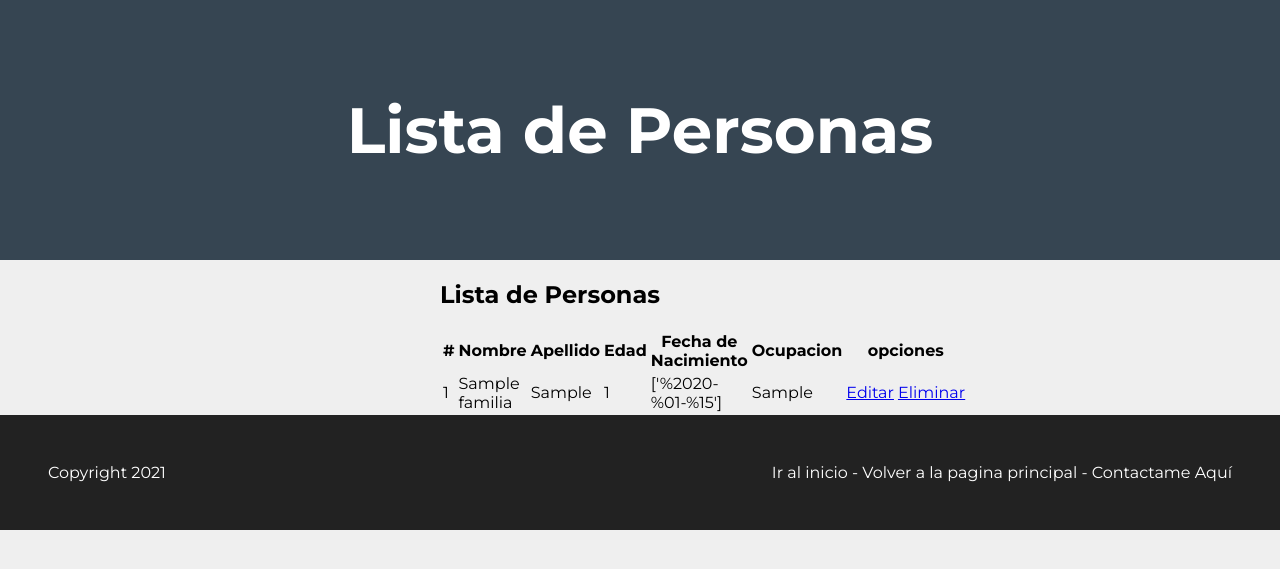
After one commit to RodrigoCmZa/ProyectoPrueba, a Django app: page /AppFamilia/familia/ in a window 1280 px wide. The commit adds this page. Shown: the top 569 px of the page. Run offline with Django 3.2, Linux system fonts and the light colour scheme; tables that the repository leaves empty hold one stand-in row (values such as "Sample post").

Commit message:
Todo listo menos buscador

```diff
--- a/AppFamilia/models.py
+++ b/AppFamilia/models.py
@@ -1,3 +1,4 @@
+from datetime import datetime
 from django.db import models
 
 # Create your models here.
@@ -10,8 +11,6 @@ class Familia(models.Model):
 
     def __str__(self):
         return f'{self.nombre} {self.apellido}'
-
-
 
 class Tareas(models.Model):
     nombre = models.CharField(max_length=30)
@@ -26,7 +25,6 @@ class Tareas(models.Model):
         return f'{self.nombre}'
 
 
-
 class Herramientas(models.Model):
     nombre = models.CharField(max_length=30)
     tipo_de_tarea = models.CharField(max_length=30)
--- a/AppFamilia/urls.py
+++ b/AppFamilia/urls.py
@@ -2,26 +2,26 @@ from django.urls import path
 
 from AppFamilia.views import (
     Inicio,
-    Padres,
-    Hermanos,
-    Abuelos,
     crear_tareas,
     editar_tareas,
     eliminar_tarea,
     mostrar_tarea,
     crear_padres,
+    mostrar_familia,
+    editar_persona,
+    eliminar_persona
 )
 
 # Codigo de Vitor Lira , PrimerMVT - Coder.
 
 urlpatterns = [
     path("", Inicio),
-    path("padres/", Padres),
-    path("padres/crear", crear_padres),
-    path("hermanos/", Hermanos),
-    path("abuelos/", Abuelos),
     path("tarea/", mostrar_tarea, name='mostrar_tareas'),
     path("tarea/crear", crear_tareas, name='crear_tareas'),
     path("tarea/editar/<id>", editar_tareas, name='editar_tareas'),
     path("tarea/eliminar/<id>", eliminar_tarea, name='eliminar_tarea'),
+    path("crear/padres", crear_padres, name="crear_persona"),
+    path("familia/", mostrar_familia, name="mostrar_familia"),
+    path("persona/editar/<id>", editar_persona, name='editar_persona'),
+    path("persona/eliminar/<id>", eliminar_persona, name='eliminar_persona'),
 ]
--- a/AppFamilia/views.py
+++ b/AppFamilia/views.py
@@ -4,6 +4,7 @@ from django.http import HttpResponse
 from django.template import loader
 from AppFamilia.models import Familia, Tareas
 from django.views.decorators.http import require_GET, require_http_methods
+
 
 # Create your views here.
 # Codigo de Vitor Lira , PrimerMVT - Coder.
@@ -15,98 +16,67 @@ def Inicio(request):
     return HttpResponse(documento)
 
 
-@require_GET
-def Padres(request):
-    ctx = {
-        "nombre": "Sara",
-        "apellido": "Goldstein",
-        "edad": 36,
-        "fechaNacimiento": "1986-07-27",
-        "ocupacion": "Enfermera",
-    }
-    return render(request, "padres.html", context=ctx)
+
 
 
 @require_http_methods(["POST", "GET"])
 def crear_padres(request):
+    ctx = {"titulo": "Formulario de Familia"}
     if request.method == "POST":
-        madre = Familia(
-            nombre="Sara",
-            apellido="Goldstein",
-            edad=36,
-            fechaNacimiento="1986-07-27",
-            ocupacion="Enfermera",
+        nombre = request.POST["nombre_familia"]
+        apellido = request.POST["apellido_familia"]
+        edad = request.POST["edad"]
+        fechaNacimiento = request.POST["fechaNacimiento"]
+        ocupacion = request.POST["ocupacion"]
+        persona = Familia.objects.create(
+            nombre = nombre, apellido=apellido,edad=edad,fechaNacimiento=fechaNacimiento,ocupacion=ocupacion
         )
-        plantilla = loader.get_template("padres.html")
-        documentoTexto = {
-            "nombre": madre.nombre,
-            "apellido": madre.apellido,
-            "edad": madre.edad,
-            "fn": madre.fechaNacimiento,
-            "ocupacion": madre.ocupacion,
-        }
-        documento = plantilla.render(documentoTexto)
-        return HttpResponse(documento)
-    return render(request, "formulario_padres.html")
+        persona.save()
+
+        messages.success(request, "Familia: " + nombre + " ¡Guardada con exito!")
+        return redirect("/AppFamilia/familia/")
+    return render(request, "formulario_padres.html", context=ctx)
+
+def mostrar_familia(request):
+    personas = Familia.objects.all()
+    ctx = {
+        "titulo": "Lista de Personas",
+        "personas": personas,
+    }
+
+    return render(request, "familia.html", context=ctx)
+
+@require_http_methods(["POST", "GET"])
+def editar_persona(request, id):
+    persona = Familia.objects.get(id=id)
+
+    ctx = {"persona": persona, "titulo": "Formulario para editar persona"}
+    if request.method == "POST":
+        nombre = request.POST["nombre_familia"]
+        apellido = request.POST["apellido_familia"]
+        edad = request.POST["edad"]
+        fechaNacimiento = request.POST["fechaNacimiento"]
+        ocupacion = request.POST["ocupacion"]
+        persona.nombre = nombre
+        persona.apellido = apellido
+        persona.edad = edad
+        persona.fechaNacimiento = fechaNacimiento
+        persona.ocupacion = ocupacion
+        persona.save()
+        messages.success(
+            request, "Persona:" + nombre + " ¡Persona editada con éxito!"
+        )
+        return redirect("/AppFamilia/familia")
+
+    return render(request, "editar_persona.html", context=ctx)
 
 
-@require_http_methods(["POST", "GET"])
-def Hermanos(request):
-    if request.method == "POST":
-        hermana = Familia(
-            nombre="Martina",
-            apellido="Goldstein",
-            edad=7,
-            fechaNacimiento="2015-01-25",
-            ocupacion="Estudiante",
-        )
-        plantilla = loader.get_template("hermanos.html")
-        documentoTexto = {
-            "nombre": hermana.nombre,
-            "apellido": hermana.apellido,
-            "edad": hermana.edad,
-            "fn": hermana.fechaNacimiento,
-            "ocupacion": hermana.ocupacion,
-        }
-        documento = plantilla.render(documentoTexto)
-        return HttpResponse(documento)
-    return render(request, "hermanos.html")
+def eliminar_persona(request, id):
 
-
-@require_http_methods(["POST", "GET"])
-def Abuelos(request):
-    if request.method == "POST":
-        abuela = Familia(
-            nombre="Maria",
-            apellido="Goldstein",
-            edad=59,
-            fechaNacimiento="1963-02-04",
-            ocupacion="Jubilada",
-        )
-        plantilla = loader.get_template("abuelos.html")
-        documentoTexto = {
-            "nombre": abuela.nombre,
-            "apellido": abuela.apellido,
-            "edad": abuela.edad,
-            "fn": abuela.fechaNacimiento,
-            "ocupacion": abuela.ocupacion,
-        }
-        documento = plantilla.render(documentoTexto)
-        return HttpResponse(documento)
-
-
-# Vista basadas en funciones
-# Vistas basadas en Clases
-
-
-def mostrar_tarea(request):
-    tareas = Tareas.objects.all()
-    ctx = {
-        "titulo": "Lista de tareas",
-        "tareas": tareas,
-    }
-
-    return render(request, "tareas.html", context=ctx)
+    persona = Familia.objects.get(id=id)
+    persona.delete()
+    messages.success(request, "¡Persona eliminada!")
+    return redirect("/AppFamilia/familia")
 
 
 def crear_tareas(request):
@@ -123,6 +93,21 @@ def crear_tareas(request):
         return redirect("/AppFamilia/tarea/")
     return render(request, "formulario_de_tarea.html", context=ctx)
 
+# Vista basadas en funciones
+# Vistas basadas en Clases
+
+
+def mostrar_tarea(request):
+    tareas = Tareas.objects.all()
+    ctx = {
+        "titulo": "Lista de tareas",
+        "tareas": tareas,
+    }
+
+    return render(request, "tareas.html", context=ctx)
+
+
+
 
 @require_http_methods(["POST", "GET"])
 def editar_tareas(request, id):
@@ -131,7 +116,6 @@ def editar_tareas(request, id):
     ctx = {"tarea": tarea, "titulo": "Formulario para editar tareas"}
     if request.method == "POST":
         nombre = request.POST["nombre_tarea"]
-        print("Hola mundo")
         responsable = request.POST["responsable"]
         tarea.nombre = nombre
         tarea.responsables = responsable
--- /dev/null
+++ b/mvt/Templates/familia.html
@@ -0,0 +1,51 @@
+{% extends '_base.html' %}
+{% load static %}
+
+{% block title %}
+
+    {{titulo}}
+
+{% endblock %}
+
+
+
+
+{% block body %}
+
+<div class="">
+    <h2>Lista de Personas</h2>
+    <div class="">
+        <table class="">
+            <thead class="">
+                <tr class="">
+                    <th>#</th>
+                    <th>Nombre</th>
+                    <th>Apellido</th>
+                    <th>Edad</th>
+                    <th>Fecha de Nacimiento</th>
+                    <th>Ocupacion</th>
+                    <th colspan="2"> opciones</th>
+
+                </tr>
+            </thead>
+            <tbody>
+                {% for persona in personas %}
+                <tr>
+                    <td>{{forloop.counter}}</td>
+                    <td>{{persona.nombre}}</td>
+                    <td>{{persona.apellido}}</td>
+                    <td>{{persona.edad}}</td>
+                    <td>{{persona.fechaNacimiento}}</td>
+                    <td>{{persona.ocupacion}}</td>
+                    <td><a href="{%  url 'editar_persona' persona.id %}" class="">Editar</a></td>
+                    <td><a href="{%  url 'eliminar_persona' persona.id %}" class="">Eliminar</a></td>
+
+                </tr>
+                {% endfor %}
+            </tbody>
+        </table>
+    </div>
+</div>
+
+
+{% endblock %}
```
Also changed, not shown: AppFamilia/forms.py (+7 -0 lines), mvt/Templates/abuelos.html (deleted, +0 -35 lines), mvt/Templates/editar_persona.html (added, +34 -0 lines), mvt/Templates/formulario_padres.html (+13 -7 lines), mvt/Templates/hermanos.html (deleted, +0 -35 lines), mvt/settings.py (+7 -1 lines), AppFamilia/migrations/0003_alter_tareas_options_alter_tareas_dia_de_creacion.py (added), AppFamilia/static/AppFamilia/css/familia.css (added).
